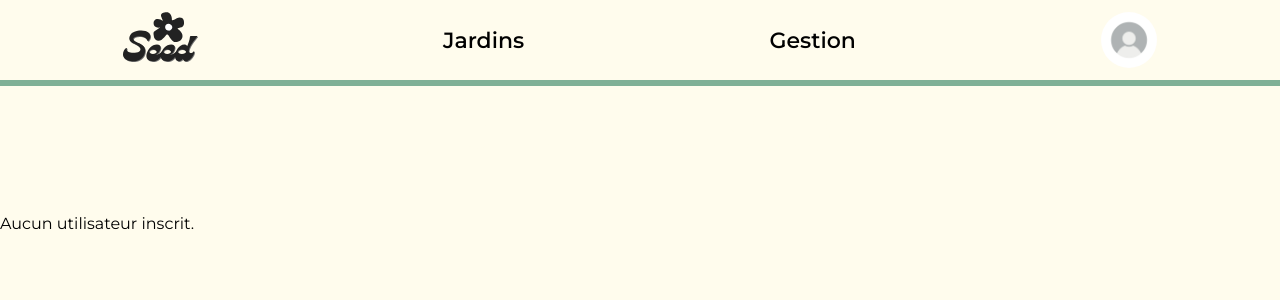
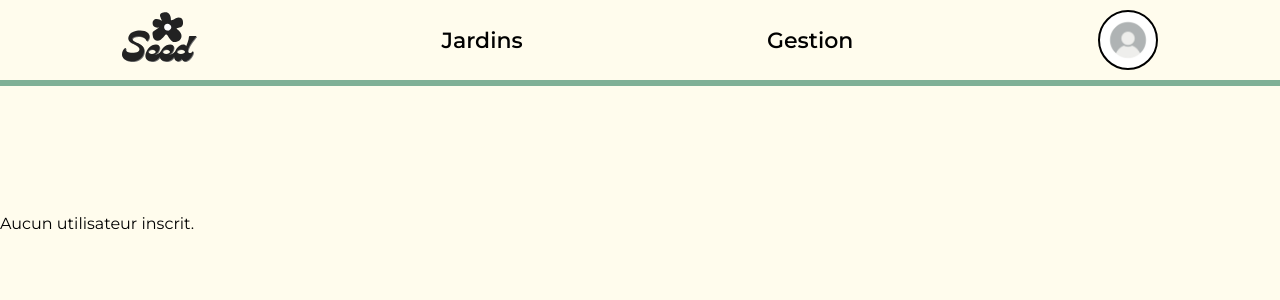
Before and after one commit to valentinbgt/sae202, a PHP site: page /admin/index.php in a window 1280 px wide. Shown: the top 300 px of the page. Run offline with PHP 8.4, Linux system fonts and the light colour scheme; the visitor is signed in with stand-in values (Sample User, id 1); data that the repository does not hold is empty.

Commit message:
ajout d'une bordure pour la pp dans la nav

```diff
--- a/assets/css/style.css
+++ b/assets/css/style.css
@@ -76,6 +76,7 @@ nav {
     background-position: center;
     background-size: cover;
     display: block;
+    border: solid 2px black;
 }
 
 .navLink a {
```
